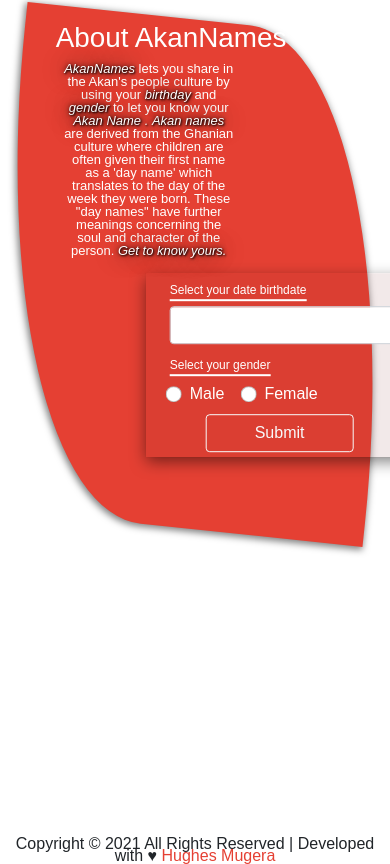
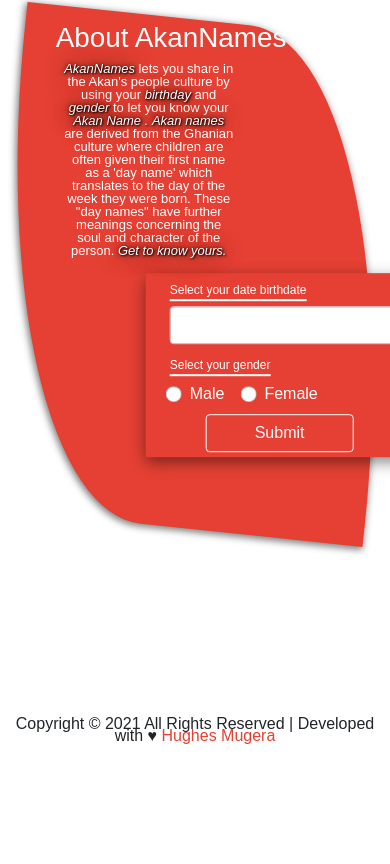
Before and after one commit to MugeraH/akanName, a plain HTML site: page index.html in a window 390 px wide. Shown: the part 371-1235 px from the top of the page. After the commit the page ends 1115 px from the top, so only its background shows below. Drawn offline with nearby package versions, Linux system fonts and the light colour scheme; a web font is replaced by a local one.

Commit message:
reduce footer padding

```diff
--- a/css/styles.css
+++ b/css/styles.css
@@ -69,7 +69,7 @@
   transform: rotate(6deg);
   position: relative;
   background-color: #e54033;
-  border-radius: 55% 45% 60% 45% / 0% 100% 0% 100%;
+   border-radius: 55% 45% 60% 45% / 0% 100% 0% 100%;
   -webkit-box-shadow: -1px 2px 7px 1px rgba(0, 0, 0, 0.5);
   -moz-box-shadow: -1px 2px 7px 1px rgba(0, 0, 0, 0.5);
   box-shadow: -1px 2px 7px 1px rgba(0, 0, 0, 0.5);
@@ -90,7 +90,7 @@
   width: 66%;
   margin-left: 200px;
   padding: 13px 30px;
-  background: rgba(126, 44, 44, 0.1);
+  background-color: #e54033;
   box-shadow: 0 5px 15px rgba(0, 0, 0, 0.5);
 }
 .form .label {
@@ -210,7 +210,7 @@
     margin-left: 40px;
   }
   footer {
-    margin-top: 290px;
+    margin-top: 170px;
   }
 }
 
```
